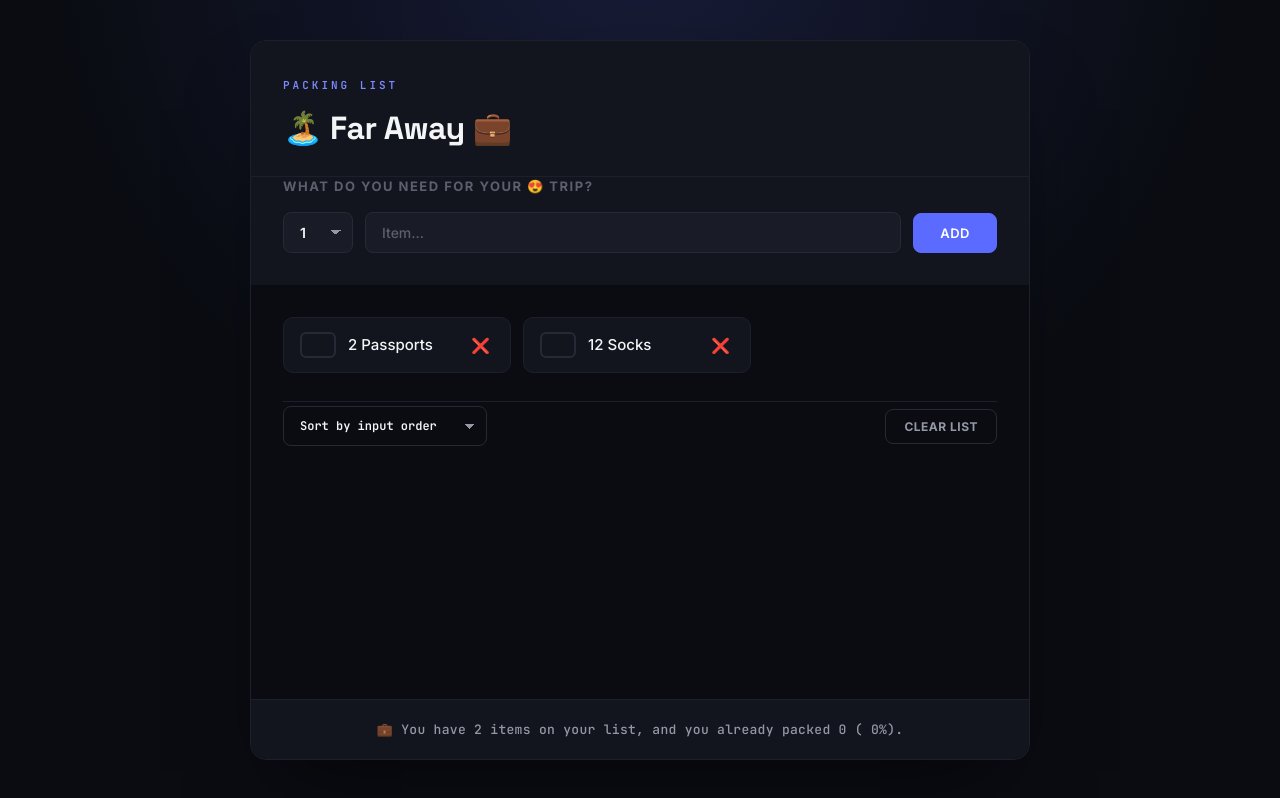
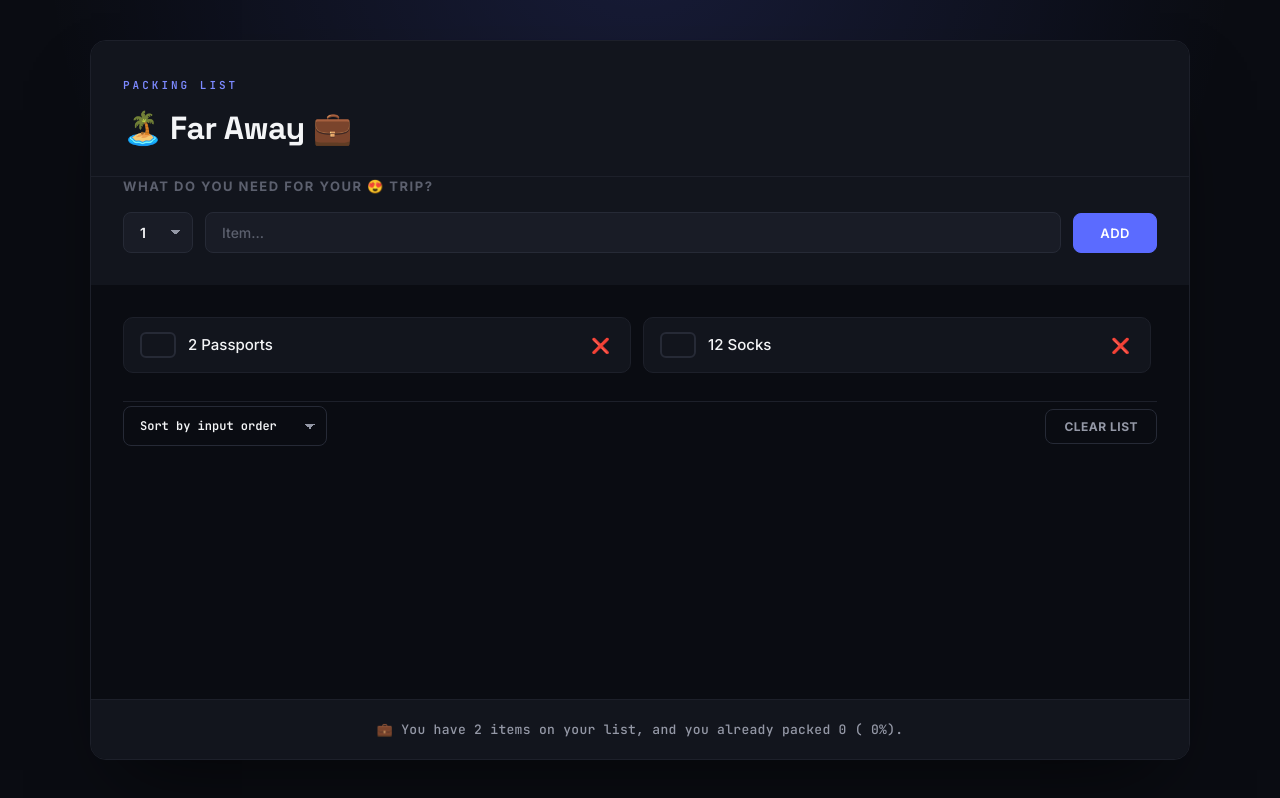
Before and after one commit to Shimaa-Nashat/Travel-List, a React (Create React App) app: page / in a window 1280 px wide. Built offline with nearby package versions, Linux system fonts and the light colour scheme.

Commit message:
Adjust layout and styling in index.css

```diff
--- a/src/index.css
+++ b/src/index.css
@@ -53,7 +53,7 @@ body {
 ============================================ */
 .app {
   width: 100%;
-  max-width: 78rem;
+  max-width: 110rem;
   min-height: 100vh;
   margin: 0 auto;
   display: grid;
@@ -203,10 +203,16 @@ select {
   list-style: none;
   width: 100%;
   display: grid;
-  grid-template-columns: repeat(auto-fit, minmax(230px, 1fr));
+  /* fluid at every width (1 / 2 / 3 columns as space allows),
+     but each column is forced to be at least 1/3 of the row,
+     so it can never exceed 3 columns even on very wide screens */
+  grid-template-columns: repeat(
+    auto-fit,
+    minmax(max(230px, calc((100% - 2 * 1.2rem) / 3)), 1fr)
+  );
   gap: 1.2rem;
   align-content: start;
-  max-height: 48rem;
+   max-height: 32rem;
   overflow-y: auto;
   padding-right: 0.6rem;
 }
@@ -227,12 +233,6 @@ select {
 
 .list ul::-webkit-scrollbar-thumb:hover {
   background-color: var(--accent);
-}
-
-@media (min-width: 1024px) {
-  .list ul {
-    grid-template-columns: repeat(3, 1fr);
-  }
 }
 
 .list li {
```
